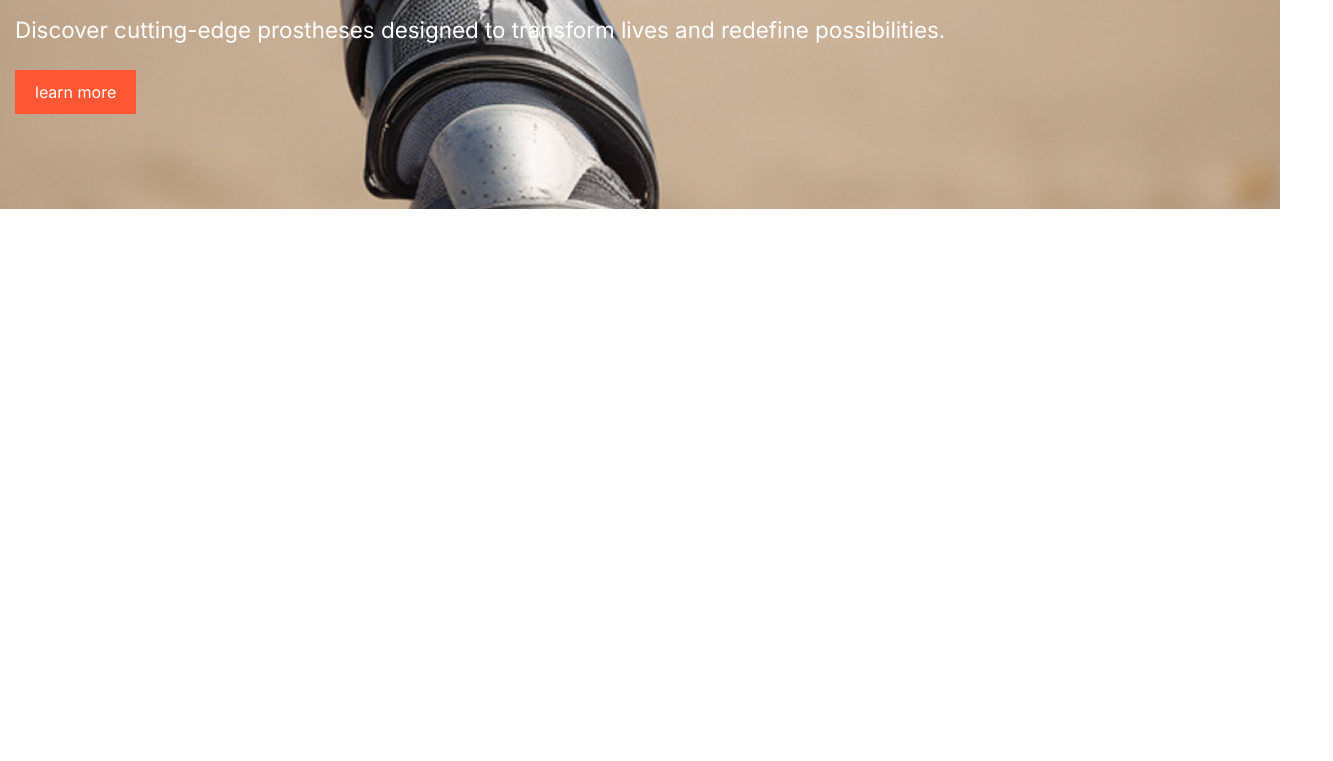
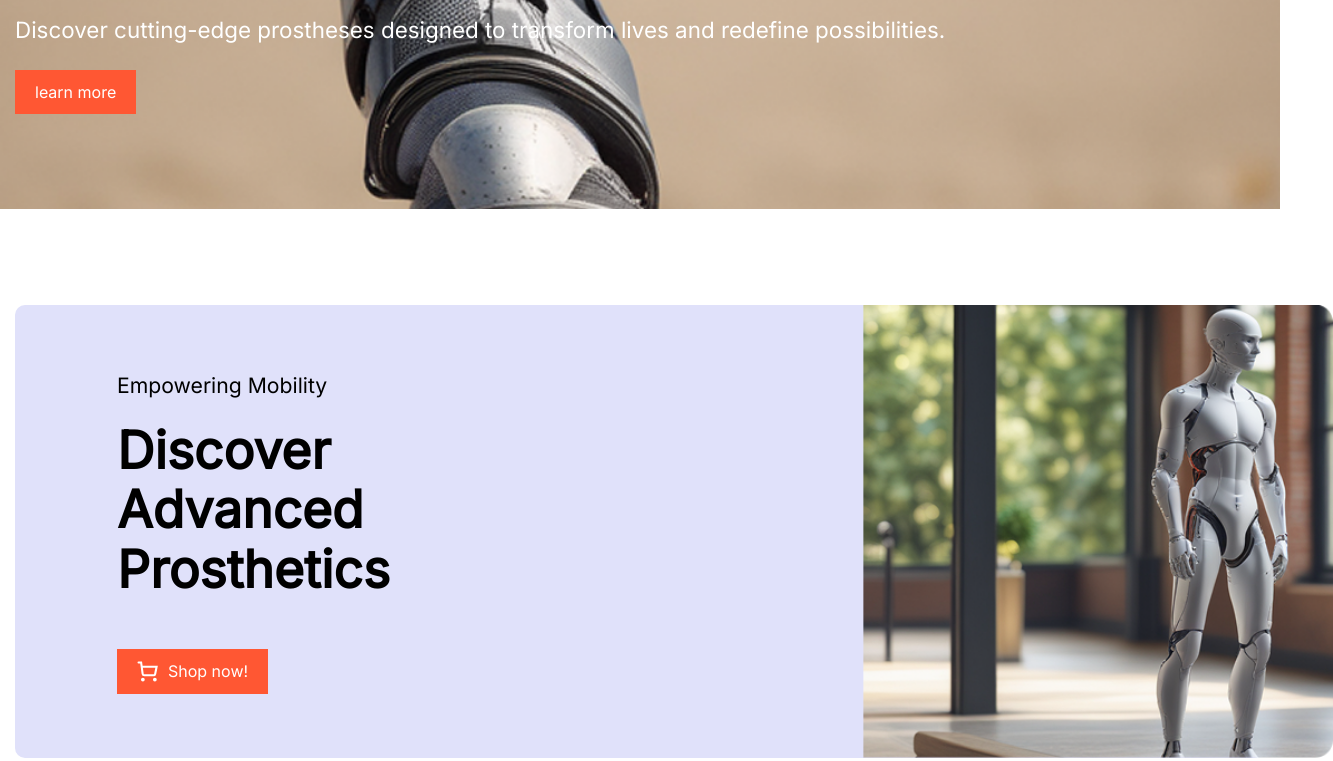
Before and after one commit to sadlyOs/Motorico, a website built with Vite: page index.html in a window 1280 px wide. Shown: the part 663-1424 px from the top of the page, 1333 px wide, since content can reach past the window. Before the commit the page ends 872 px from the top, so only its background shows below. Built offline with nearby package versions, Linux system fonts and the light colour scheme.

Commit message:
section 2

```diff
--- a/index.html
+++ b/index.html
@@ -154,6 +154,23 @@
         </div>
       </div>
     </section>
+    <section class="section">
+      <div class="container">
+        <div class="section__container">
+          <div class="section__left">
+            <p>Empowering Mobility</p>
+            <h2>Discover Advanced Prosthetics</h2>
+            <a href="#" class="link-button section__button">
+              <img src="./public/icons/basket.svg" alt="basket">
+              <span>Shop now!</span>
+            </a>
+          </div>
+          <div class="section__right">
+            <img src="./public/images/sec1.png" alt="sec1">
+          </div>
+        </div>
+      </div>
+    </section>
   </main>
 </body>
 
--- a/src/sass/base/_variables.sass
+++ b/src/sass/base/_variables.sass
@@ -1,4 +1,5 @@
 $breakpoints: (
     xl: 1200px,
     lg: 992px,
+    sm: 576px
 )
--- a/src/sass/components/mainSection.sass
+++ b/src/sass/components/mainSection.sass
@@ -1,5 +1,6 @@
 @use "../base/color" as v
 @use '../base/_variables.sass'
+@use '../base/mixins' as mixins
 
 .main-section
     height: 100vh
@@ -18,4 +19,7 @@
         font-size: 1.4rem
         margin-bottom: 40px
 
-    // +mixins.respond("lg")
+    +mixins.respond("sm")
+        &__text
+            padding-top: 300px
+            text-align: center
--- /dev/null
+++ b/src/sass/components/sections/_section.sass
@@ -0,0 +1,43 @@
+@use "../../base/_color" as v
+@use '../../base/_variables.sass'
+@use '../../base/mixins' as mixins
+
+.section
+    margin-top: 96px
+    &__container
+        display: flex
+        flex-wrap: wrap
+        background: v.$lightViolet
+        border-radius: 10px
+
+    &__left
+        flex: 2
+        display: flex
+        flex-direction: column
+        padding: 64px 102px
+        box-sizing: border-box
+
+    &__left > p
+        font-size: clamp(1rem, 0.8915rem + 0.5424vw, 1.4rem);
+        line-height: 2rem
+
+    &__left > h2
+        margin-top: 20px
+        margin-bottom: 50px
+
+    &__button
+        width: fit-content
+        display: flex
+        align-items: center
+        gap: 10px
+
+    &__right
+        flex: 1
+    &__right img
+        height: 100%
+
+    +mixins.respond("lg")
+        &__left
+            padding: 40px 20px
+        &__right
+            display: none
--- a/src/sass/main.sass
+++ b/src/sass/main.sass
@@ -4,9 +4,14 @@
 @use "./components/_header.sass"
 @use "./components/mainSection"
 @use "./base/_linkButton"
+@use "./components/sections/_section.sass"
 
 body
     font-family: 'Inter'
 
 h1,h2,h3,h4,h5,h6,p
     margin: 0
+
+h2
+    font-size: clamp(2rem, 1.5932rem + 2.0339vw, 3.5rem);
+    font-weight: bold
```
Also changed, not shown: public/icons/basket.svg (added), src/css/output.css, 1 other file.
